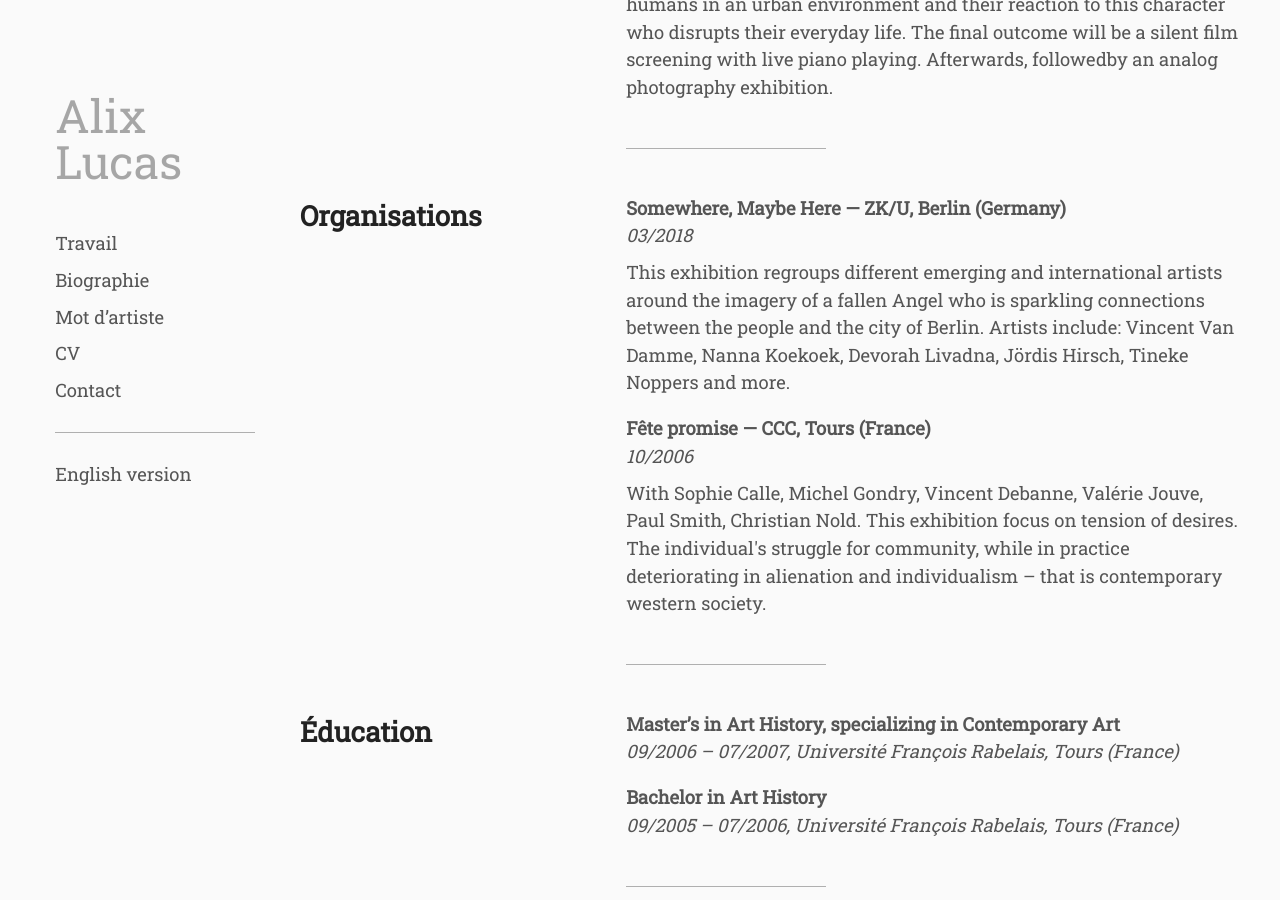
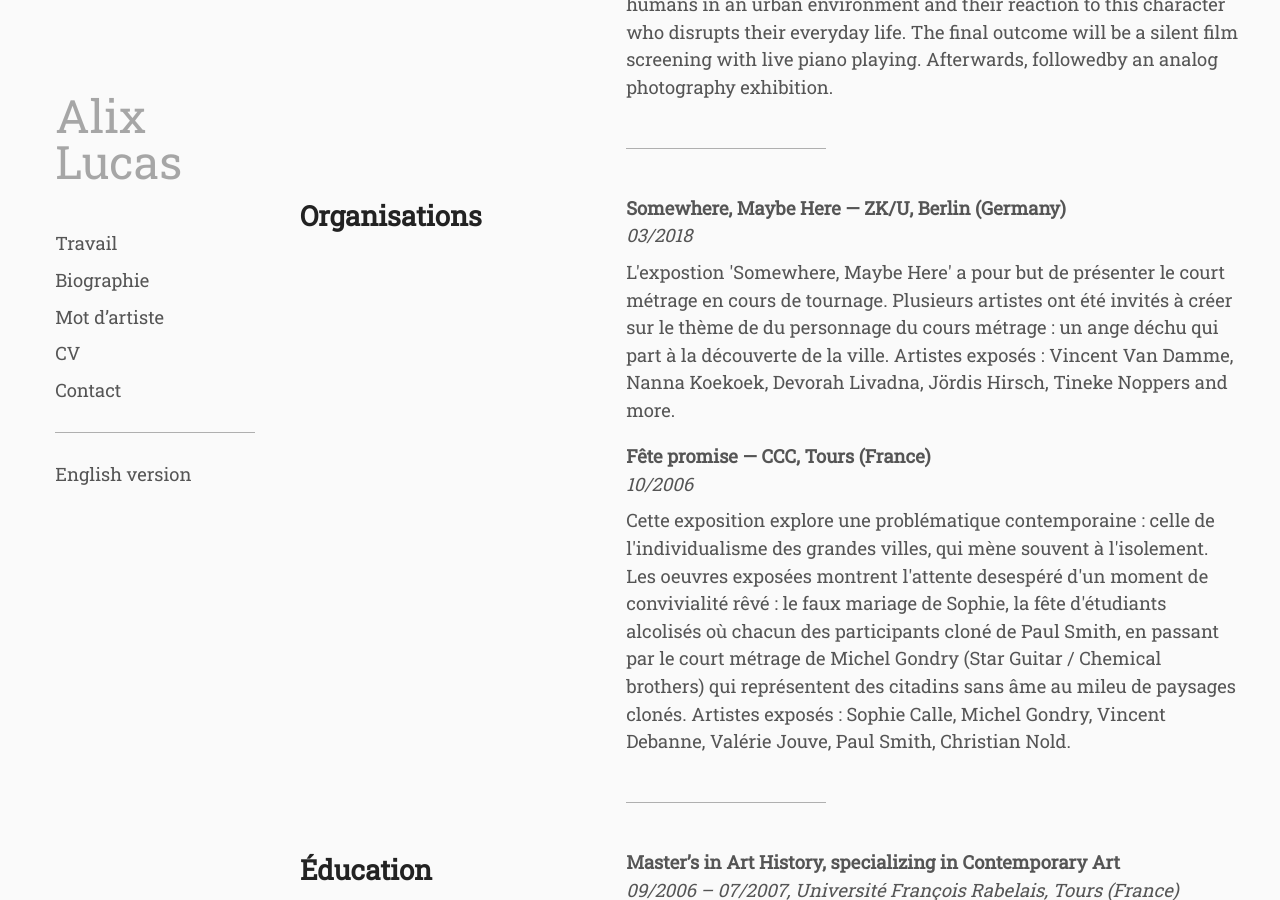
Before and after one commit to whyalix/alixlucas, a Jekyll site: the page built from pages/fr/resume.html, in a window 1280 px wide and 900 px high, scrolled down 3076 px. Built offline with Jekyll 4.4.1, drawn with Linux system fonts in a browser that asks for light colours.

Commit message:
Update curations.yml

```diff
--- a/_data/fr/curations.yml
+++ b/_data/fr/curations.yml
@@ -1,10 +1,11 @@
 - primary: Somewhere, Maybe Here — ZK/U, Berlin (Germany)
   secondary: 03/2018
   content: |
-    This exhibition regroups different emerging and international artists around the imagery of a fallen Angel who is sparkling connections between the people and the city of Berlin.
-    Artists include: Vincent Van Damme, Nanna Koekoek, Devorah Livadna, Jördis Hirsch, Tineke Noppers and more.
+    L'expostion 'Somewhere, Maybe Here' a pour but de présenter le court métrage en cours de tournage. Plusieurs artistes ont été invités à créer sur le thème de du personnage du cours métrage : un ange déchu qui part à la découverte de la ville.
+    Artistes exposés : Vincent Van Damme, Nanna Koekoek, Devorah Livadna, Jördis Hirsch, Tineke Noppers and more.
 
 - primary: Fête promise — CCC, Tours (France)
   secondary: 10/2006
   content: |
-    With Sophie Calle, Michel Gondry, Vincent Debanne, Valérie Jouve, Paul Smith, Christian Nold. This exhibition focus on tension of desires. The individual's struggle for community, while in practice deteriorating in alienation and individualism – that is contemporary western society.
+    Cette exposition explore une problématique contemporaine : celle de l'individualisme des grandes villes, qui mène souvent à l'isolement. Les oeuvres exposées montrent l'attente desespéré d'un moment de convivialité rêvé : le faux mariage de Sophie, la fête d'étudiants alcolisés où chacun des participants cloné de Paul Smith, en passant par le court métrage de Michel Gondry (Star Guitar / Chemical brothers) qui représentent des citadins sans âme au mileu de paysages clonés.
+    Artistes exposés : Sophie Calle, Michel Gondry, Vincent Debanne, Valérie Jouve, Paul Smith, Christian Nold.
```
